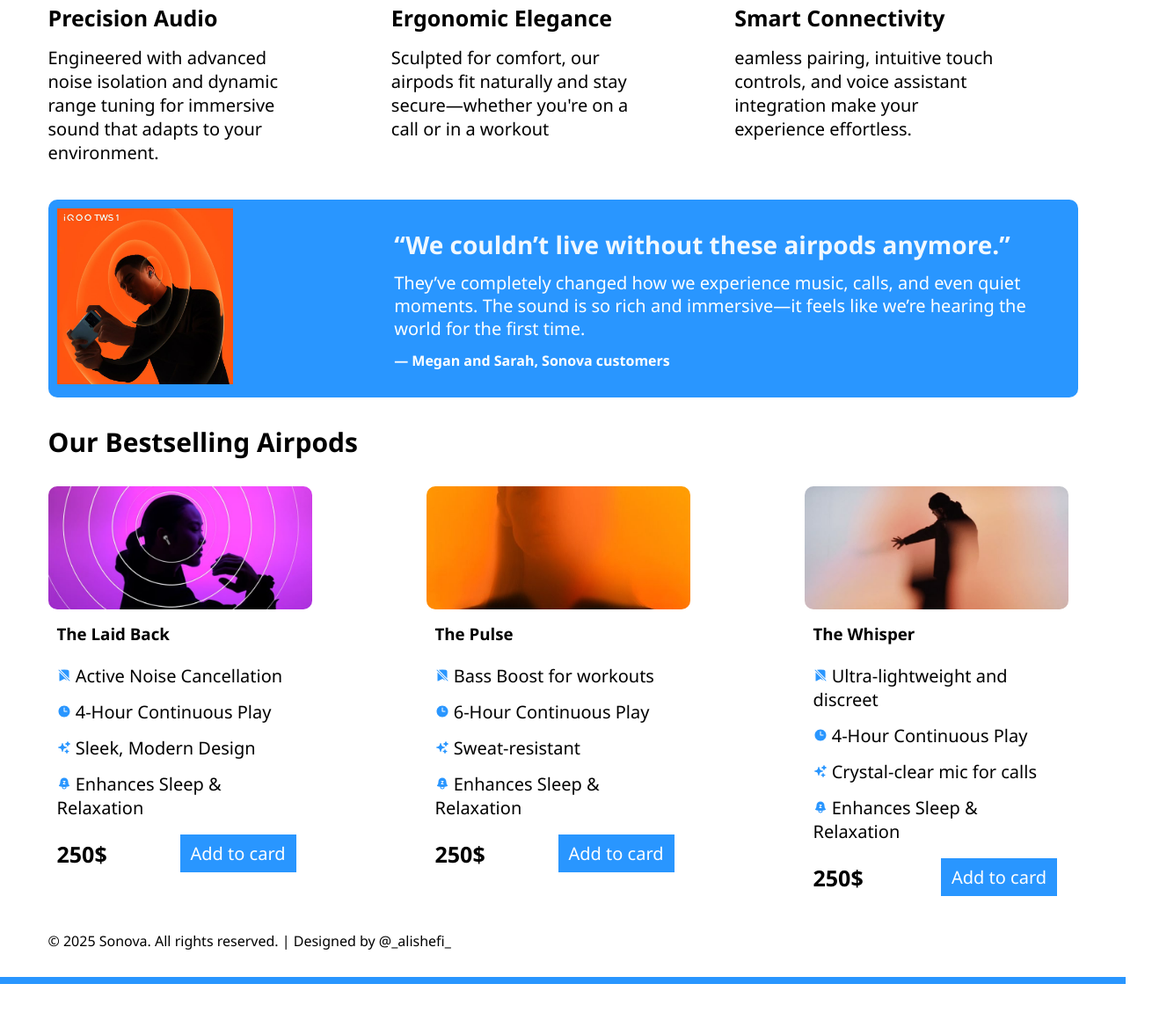
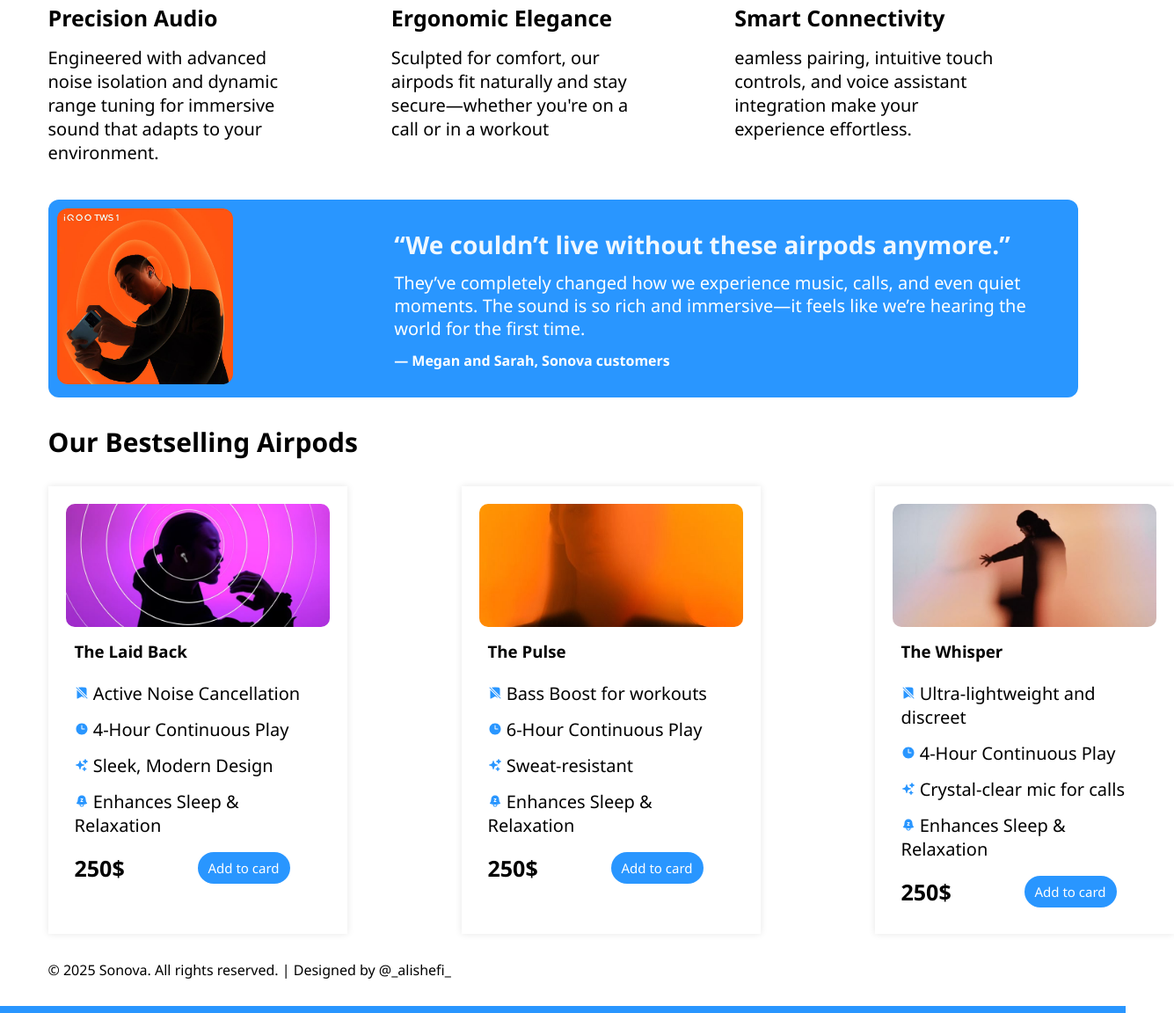
Before and after one commit to alishefi/airpods-landing, a plain HTML site: page index.html in a window 1280 px wide. Shown: the part 910-2062 px from the top of the page at 88% size, 1335 px wide, since content can reach past the window. Before the commit the page ends 2029 px from the top, so only its background shows below. Drawn offline with Linux system fonts and the light colour scheme.

Commit message:
Updated index.html and style.css layout

```diff
--- a/style.css
+++ b/style.css
@@ -51,12 +51,16 @@ body {
   border-radius: 5px;
   padding: 18px 22px;
   display: inline-block;
+  border-radius: 50px;
 }
 
 .hero-img {
   padding-left: 160px;
 }
 
+img{
+  border-radius: 12px;
+}
 .hero {
   display: grid;
   grid-template-columns: 1fr 1fr;
@@ -101,12 +105,15 @@ body {
   width: 40px;
   color: #2996ff;
   margin-bottom: 20px;
+
 }
 
 /* testimonial */
 
 .testimonials {
   padding-top: 40px;
+
+
 }
 
 .testimonial {
@@ -116,6 +123,7 @@ body {
   background-color: #2996ff;
   align-items: center;
   border-radius: 10px;
+  border-radius: 12px;
 }
 .test-info {
   padding-right: 40px;
@@ -144,10 +152,11 @@ body {
 }
 
 /* Product cards */
-/* .single-card {
-  background-color: rgb(248, 248, 248);
-  padding: 16px;
-} */
+.single-card {
+  box-shadow: 0 0 8px rgba(0, 0, 0, 0.1);
+  padding: 20px;
+}
+
 
 .product-detail {
   padding: 0px 10px;
@@ -183,13 +192,14 @@ body {
 }
 
 .product-btn a {
-  font-size: 20px;
+  font-size: 15px;
   background-color: #2996ff;
   display: inline-block;
   padding: 8px 12px;
   margin: 10px 0px;
   text-decoration: none;
   color: white;
+  border-radius: 50px;
 }
 
 .products {
```
